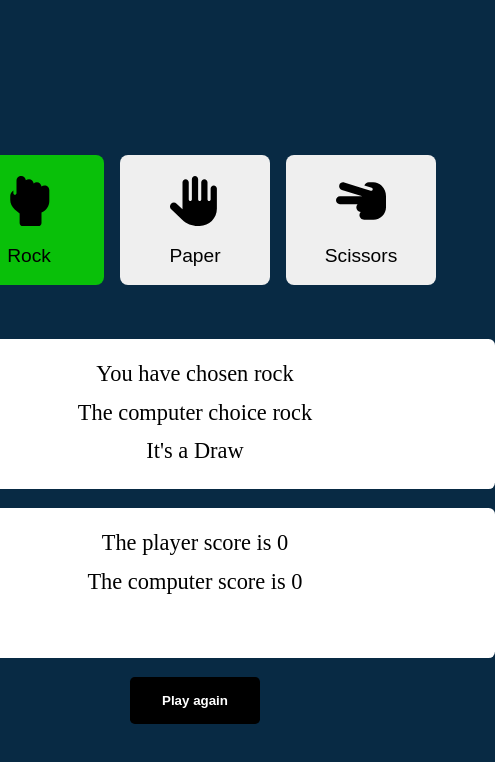
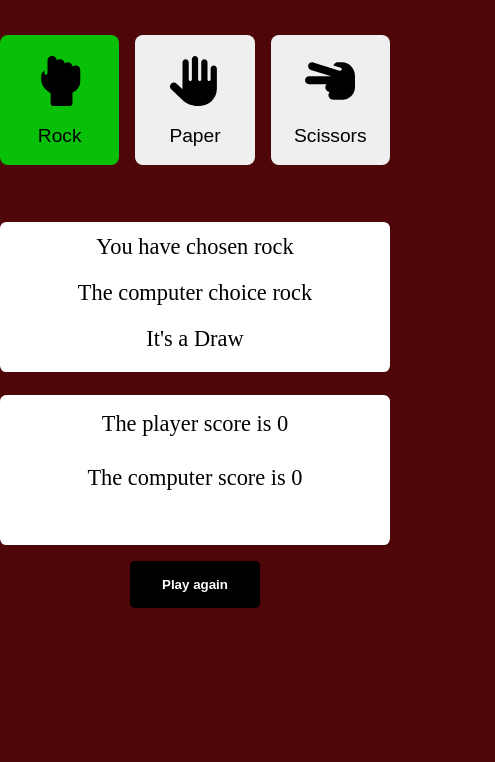
Before and after one commit to agusscript/rock-paper-scissors, a plain HTML site: page index.html in a window 390 px wide. Both pictures are taken after a click on the button "Rock". Shown: the whole page, 495 px wide, since content can reach past the window. Drawn offline with Linux system fonts and the light colour scheme.

Commit message:
Fix responsive width text containers

```diff
--- a/index.html
+++ b/index.html
@@ -38,7 +38,10 @@
         <p class="computer-score">The computer score is ?<span class="computer-score-num"></span></p>
       </div>
 
-      <button class="reset-btn">Play again</button>
+      <div class="reset-btn-container">
+        <button class="reset-btn">Play again</button>
+      </div>
+
     </div>
   </main>
   <script src="index.js"></script>
--- a/index.js
+++ b/index.js
@@ -66,14 +66,14 @@ function createTextResults() {
   let roundResultP = document.querySelector(".round-results");
   let emptyRoundResultSpan = document.querySelector(".round-results-num");
 
-  let playerSelectionText = document.createElement("p");
+  let playerSelectionText = document.createElement("span");
   playerSelectionText.textContent = "You have chosen " + playerSelection;
   playerSelectionP.replaceChildren(
     emptyPlayerSelectionSpan,
     playerSelectionText
   );
 
-  let computerSelectionText = document.createElement("p");
+  let computerSelectionText = document.createElement("span");
   computerSelectionText.textContent =
     "The computer choice " + computerSelection;
   computerScoreP.replaceChildren(
@@ -81,7 +81,7 @@ function createTextResults() {
     computerSelectionText
   );
 
-  let roundResultText = document.createElement("p");
+  let roundResultText = document.createElement("span");
   roundResultText.textContent = roundResult;
   roundResultP.replaceChildren(emptyRoundResultSpan, roundResultText);
 }
@@ -141,10 +141,10 @@ function stopGame() {
 
   if (playerScore === 5) {
     buttonsSelection.remove(buttonsSelection);
-    winnerRound.textContent = "You win!, congrats";
+    winnerRound.textContent = "You win! congrats";
   } else if (computerScore === 5) {
     buttonsSelection.remove(buttonsSelection);
-    winnerRound.textContent = "You lose!, keep trying";
+    winnerRound.textContent = "You lose! keep trying";
   }
 }
 
--- a/styles.css
+++ b/styles.css
@@ -1,24 +1,15 @@
 body {
   margin: 0;
   padding: 0;
-  background-color: #082a44;
-}
-
-.content-container {
-    height: 100vh;
-    display: flex;
-    flex-direction: column;
-    align-items: center;
-    justify-content: center;
-    gap: 1.2rem;
+  background-color: #4e0608;
 }
 
 .buttons-container {
+  margin: 0 auto;
   display: flex;
   align-items: center;
-  justify-content: center;
   gap: 1rem;
-  width: 600px;
+  max-width: 500px;
   height: 200px;
 }
 
@@ -28,7 +19,7 @@ body {
   justify-content: center;
   flex-direction: column;
   border: none;
-  width: 150px;
+  width: 100%;
   height: 130px;
   border-radius: 0.5rem;
   cursor: pointer;
@@ -56,28 +47,32 @@ body {
 }
 
 .playround-results {
+  margin: 0 auto;
   background-color: white;
   text-align: center;
-  width: 600px;
+  max-width: 600px;
   height: 150px;
   border-radius: 0.4rem;
 }
 
 .playround-results p {
+  padding: 0.7rem 0;
   font-size: 1.4rem;
-  height: 1rem;
+  height: 0.1rem;
   width: 100%;
 }
 
 .score-results {
+  margin: 0 auto;
   background-color: white;
   text-align: center;
-  width: 600px;
+  max-width: 600px;
   height: 150px;
   border-radius: 0.4rem;
 }
 
 .score-results p {
+  padding-top: 1rem;
   font-size: 1.4rem;
   height: 1rem;
 }
@@ -93,5 +88,11 @@ body {
 }
 
 .reset-btn:hover {
-  color: red;
+  color: #a81015;
 }
+
+.reset-btn-container {
+  display: flex;
+  justify-content: center;
+  margin-top: 1rem;
+}
```
